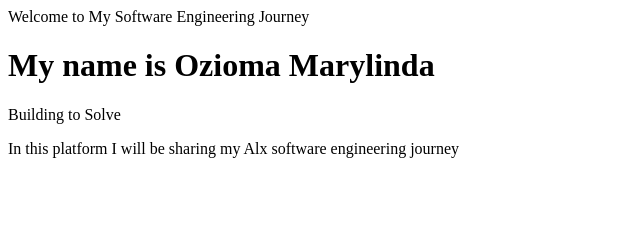
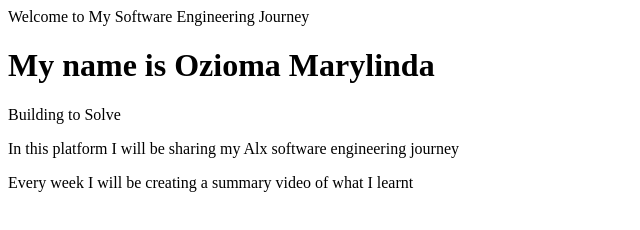
Before and after one commit to Ozioma-Marylinda/My_Alx_Frontend_Journey, a plain HTML site: page index.html in a window 1280 px wide. Shown: the whole page, without its empty margins (0-640 px from the left). Drawn offline with Linux system fonts and the light colour scheme.

Commit message:
Action: What I will be doing every week

```diff
--- a/index.html
+++ b/index.html
@@ -7,5 +7,6 @@
     <h1>My name is Ozioma Marylinda</h1>
     <p>Building to Solve</p>
     <p>In this platform I will be sharing my Alx software engineering journey</p>
+    <p>Every week I will be creating a summary video of what I learnt</p>
   </main>
 </html>
```
